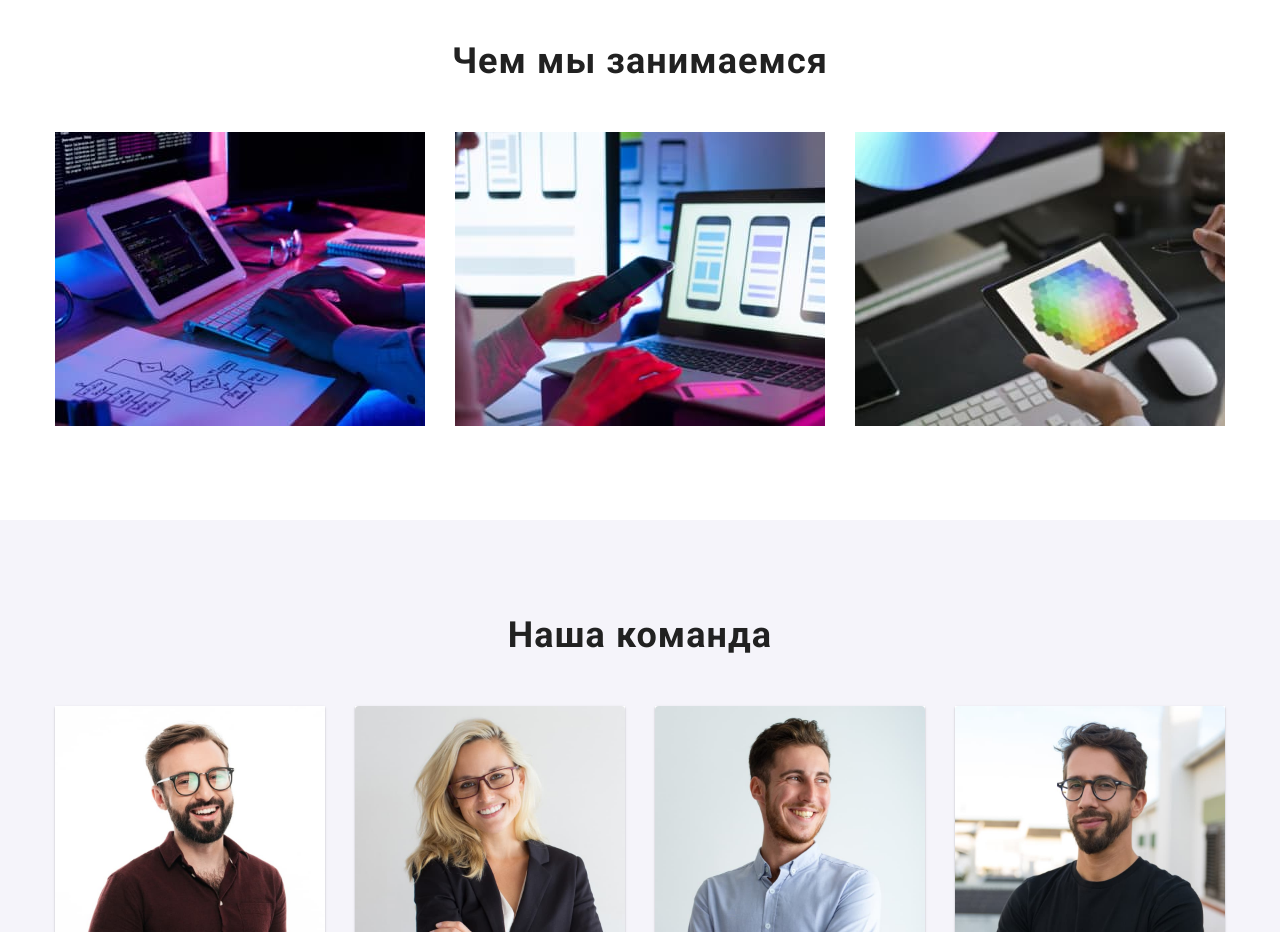
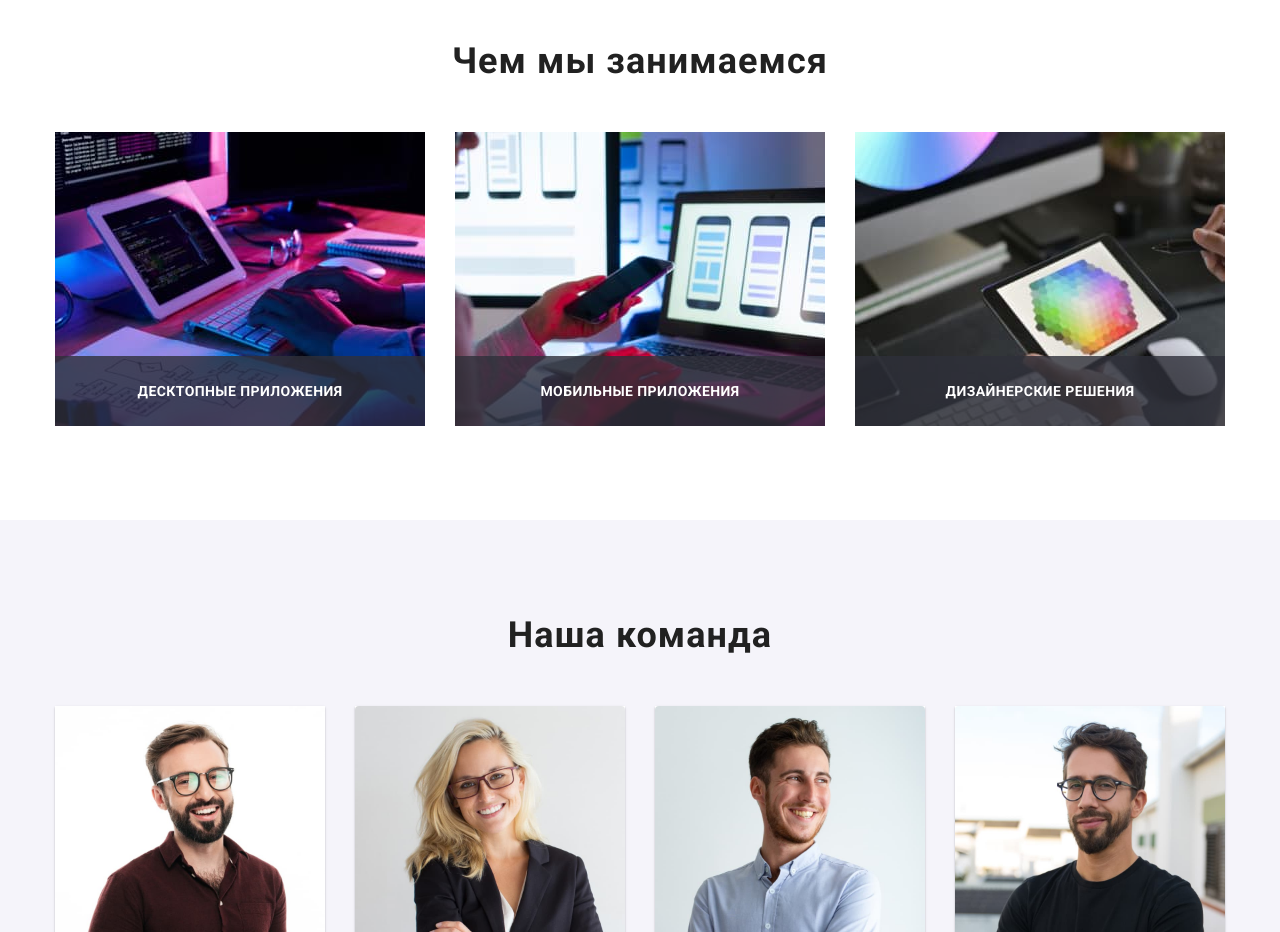
Before and after one commit to Taras-Roboteckyi/goit-markup-hw-05, a plain HTML site: page index.html in a window 1280 px wide. Shown: the part 1080-2012 px from the top of the page. Drawn offline with nearby package versions, Linux system fonts and the light colour scheme.

Commit message:
Добавляє текст з фоном в секцію"Чем мы занимаемся"

```diff
--- a/css/styles.css
+++ b/css/styles.css
@@ -274,6 +274,30 @@ body {
 .represent-list {
   display: flex;
   justify-content: space-between;
+}
+.represent-item {
+  position: relative;
+}
+
+.represent-heading {
+  position: absolute;
+
+  width: 100%;
+  height: 70px;
+  left: 0px;
+  bottom: 0px;
+
+  padding-top: 27px;
+
+  font-weight: bold;
+  font-size: 14px;
+  line-height: 1.143;
+  text-align: center;
+  letter-spacing: 0.03em;
+  text-transform: uppercase;
+
+  color: #ffffff;
+  background: rgba(47, 48, 58, 0.8);
 }
 
 /*------Секція"Наша команда"------*/
--- a/index.html
+++ b/index.html
@@ -135,14 +135,19 @@
                     <li class="represent-item">
                         <img class="represent-img" src="./images/workplace/workplace1.jpg" alt="Рабочее место"
                             width="370" height="294">
+                        <h3 class="represent-heading">ДЕСКТОПНЫЕ ПРИЛОЖЕНИЯ</h3>
                     </li>
+
                     <li class="represent-item">
                         <img class="represent-img" src="./images/workplace/workplace2.jpg" alt="Рабочее место и телефон"
                             width="370" height="294">
+                        <h3 class="represent-heading">МОБИЛЬНЫЕ ПРИЛОЖЕНИЯ</h3>
                     </li>
+
                     <li class="represent-item">
                         <img class="represent-img" src="./images/workplace/workplace3.jpg" alt="Рабочее место и планшет"
                             width="370" height="294">
+                        <h3 class="represent-heading">ДИЗАЙНЕРСКИЕ РЕШЕНИЯ</h3>
                     </li>
                 </ul>
             </div>
```
